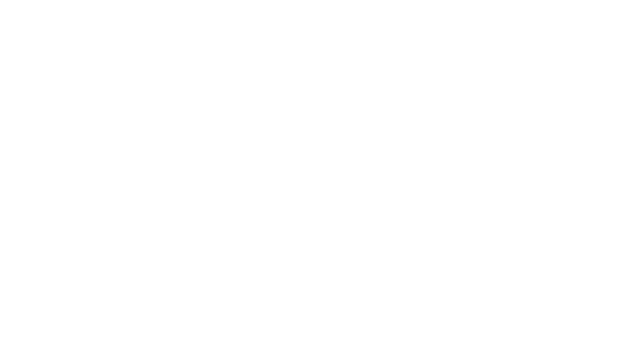
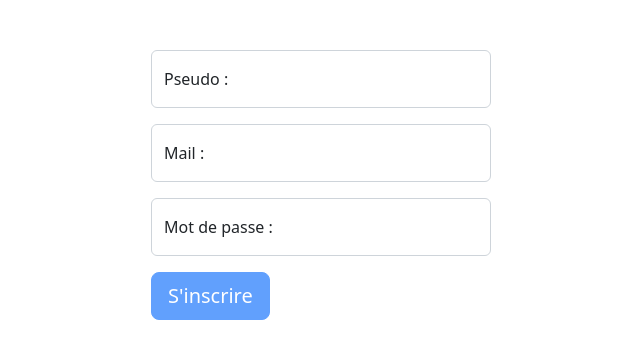
Before and after one commit to Mikrofus/projetTI2022, an Angular app: page /register in a window 1280 px wide. Before the commit this address led to /. Shown: the top 358 px of the page, without its empty margins (319-959 px from the left). Built offline with nearby package versions, Linux system fonts and the light colour scheme.

Commit message:
Connect to DB V1

```diff
--- a/src/app/app-routing.module.ts
+++ b/src/app/app-routing.module.ts
@@ -5,12 +5,17 @@ import {LoginComponent} from "./login/login.component";
 import {AppComponent} from "./app.component";
 import {PageDaccueilComponent} from "./page-daccueil/page-daccueil.component";
 import {PageAccueilComponent} from "./page-accueil/page-accueil.component";
+import {InscriptionComponent} from "./inscription/inscription.component";
 
 
 
 const routes:Routes=[
   {
     path:'login',component:PageDaccueilComponent
+  },
+
+  {
+    path:'register',component:InscriptionComponent
   },
 
   {
--- a/src/app/inscription/inscription.component.html
+++ b/src/app/inscription/inscription.component.html
@@ -1,4 +1,4 @@
-<form [formGroup]="formSignIn1" (ngSubmit)="SignIn()" class="login-form">
+<form [formGroup]="formSignIn1" (ngSubmit)="signIn()" class="login-form">
 
   <!--*******************************************PSEUDO**************************************************************-->
   <div class="form-floating mb-3">
--- a/src/app/inscription/inscription.component.ts
+++ b/src/app/inscription/inscription.component.ts
@@ -1,5 +1,6 @@
-import { Component, OnInit } from '@angular/core';
+import {Component, EventEmitter, OnInit, Output} from '@angular/core';
 import {FormBuilder, FormGroup, Validators} from "@angular/forms";
+import {DtoOutputUser} from "./dto-user/dto-output-user";
 
 @Component({
   selector: 'app-inscription',
@@ -7,6 +8,9 @@ import {FormBuilder, FormGroup, Validators} from "@angular/forms";
   styleUrls: ['./inscription.component.css']
 })
 export class InscriptionComponent implements OnInit {
+  @Output()
+  userCreated: EventEmitter<DtoOutputUser> = new EventEmitter<DtoOutputUser>();
+
   formSignIn1: FormGroup = this._fb.group({
     pseudo:this._fb.control("",[Validators.required,Validators.minLength(3)]),
     mail:this._fb.control("",[Validators.required, Validators.email]),
@@ -18,7 +22,13 @@ export class InscriptionComponent implements OnInit {
   ngOnInit(): void {
   }
 
-  SignIn() {
+  signIn() {
+    this.userCreated.next({
+      pseudo: this.formSignIn1.value.pseudo,
+      mail: this.formSignIn1.value.mail,
+      pass: this.formSignIn1.value.password
+    });
+    this.formSignIn1.reset();
   }
 
   get pseudoControl(){
--- a/src/app/page-accueil/page-accueil.component.html
+++ b/src/app/page-accueil/page-accueil.component.html
@@ -16,7 +16,7 @@
 
 
     <li><fa-icon [icon] = "faMagnifyingGlass"></fa-icon><input type="text" id="barreRecherche" placeholder="Recherche" /></li>
-    <li><fa-icon [icon]="faUserPlus"></fa-icon> <a>S'inscrire</a> </li>
+    <li><fa-icon [icon]="faUserPlus"></fa-icon> <a routerLink="/register" routerLinkActive="active">S'inscrire</a> </li>
     <li><fa-icon [icon]="faUser"></fa-icon> <a routerLink="/login" routerLinkActive="active" >S'identifier</a></li>
 
   </ul>
--- a/src/app/page-daccueil/page-daccueil.component.html
+++ b/src/app/page-daccueil/page-daccueil.component.html
@@ -3,5 +3,5 @@
 <div class="form-floating">
   <app-login></app-login>
   <h2>Pas encore inscrit ?</h2>
-  <app-inscription></app-inscription>
+  <app-inscription (userCreated)="create($event)"></app-inscription>
 </div>
--- a/src/app/page-daccueil/page-daccueil.component.ts
+++ b/src/app/page-daccueil/page-daccueil.component.ts
@@ -1,5 +1,7 @@
 import { Component, OnInit } from '@angular/core';
 import {FormBuilder, FormGroup, Validator, Validators} from "@angular/forms";
+import {DtoOutputUser} from "../inscription/dto-user/dto-output-user";
+import {InscriptionService} from "../inscription/inscription.service";
 
 @Component({
   selector: 'app-page-daccueil',
@@ -12,7 +14,8 @@ export class PageDaccueilComponent implements OnInit {
     password:this.fb.control("",Validators.required)
   });
 
-  constructor(private fb:FormBuilder) { }
+  users : DtoOutputUser[] = [];
+  constructor(private fb:FormBuilder, private _inscriptionService: InscriptionService) { }
 
   ngOnInit(): void {
   }
@@ -27,4 +30,8 @@ export class PageDaccueilComponent implements OnInit {
   connect() {
 
   }
+
+  create(dto: DtoOutputUser) {
+    this._inscriptionService.create(dto).subscribe(user => this.users.push(user));
+  }
 }
```
